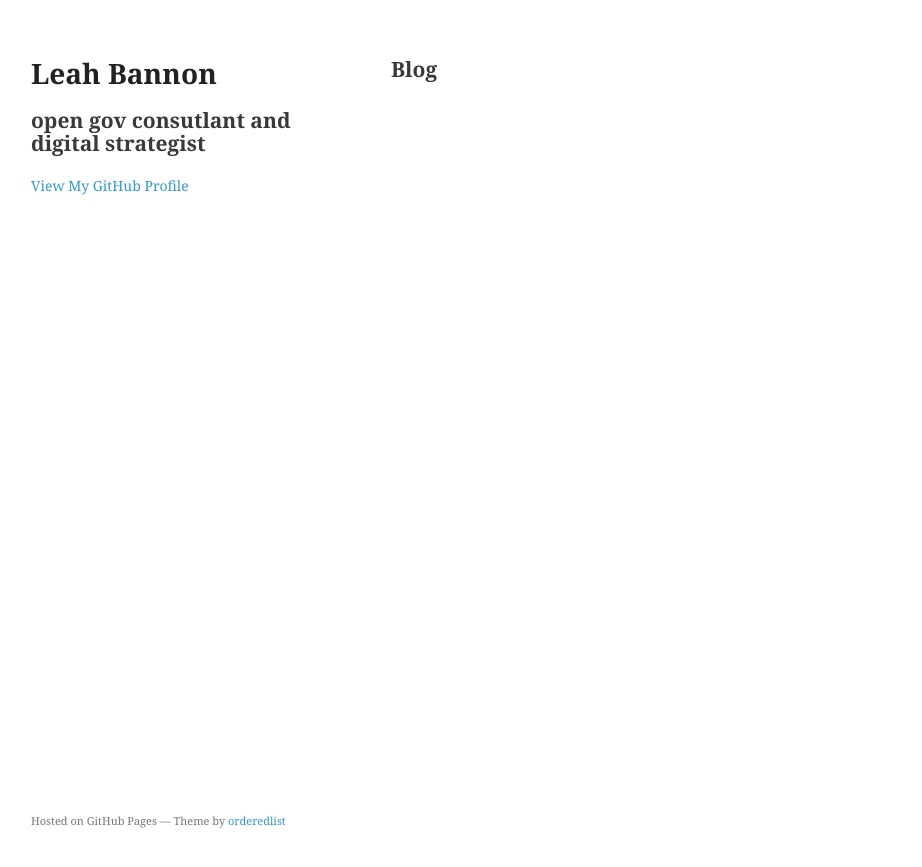
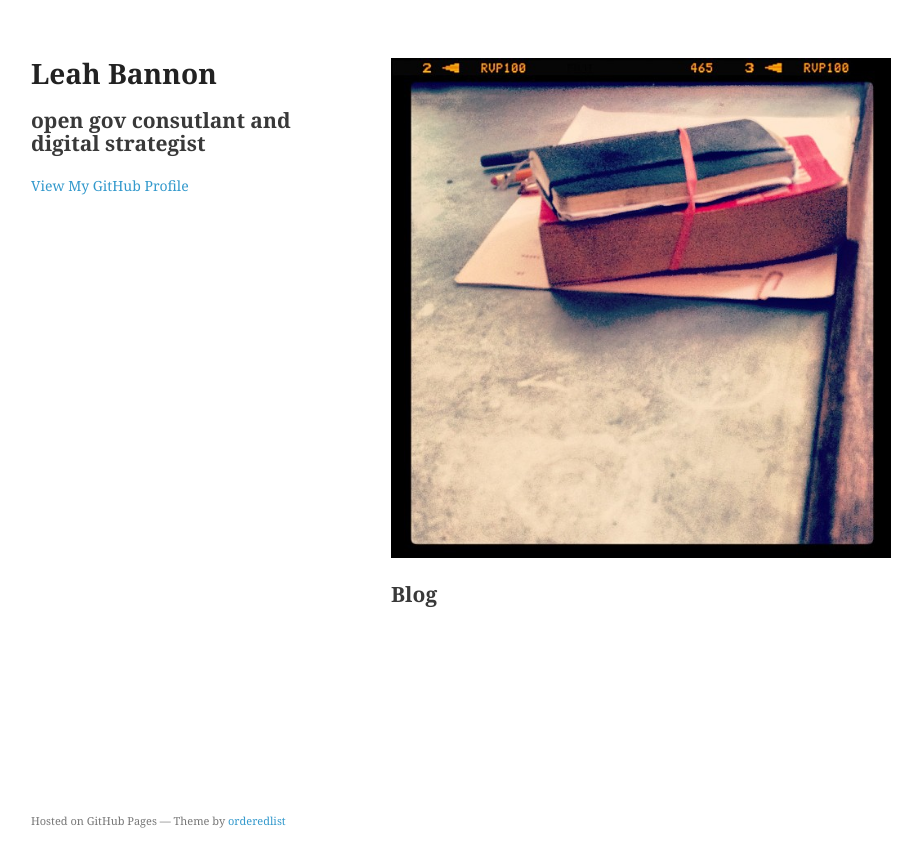
Before and after one commit to leahbannon/old-leah-website, a Jekyll site: the page built from index.md, in a window 1280 px wide. Shown: the top 867 px of the page, without its empty margins (179-1101 px from the left). Built offline with Jekyll 4.4.1, drawn with Linux system fonts in a browser that asks for light colours.

Commit message:
adding books picture

```diff
--- a/index.md
+++ b/index.md
@@ -2,4 +2,6 @@
 layout: main
 ---
 
+<img src="http://leah.io/images/books.jpg"/>
+
 ## Blog
```
